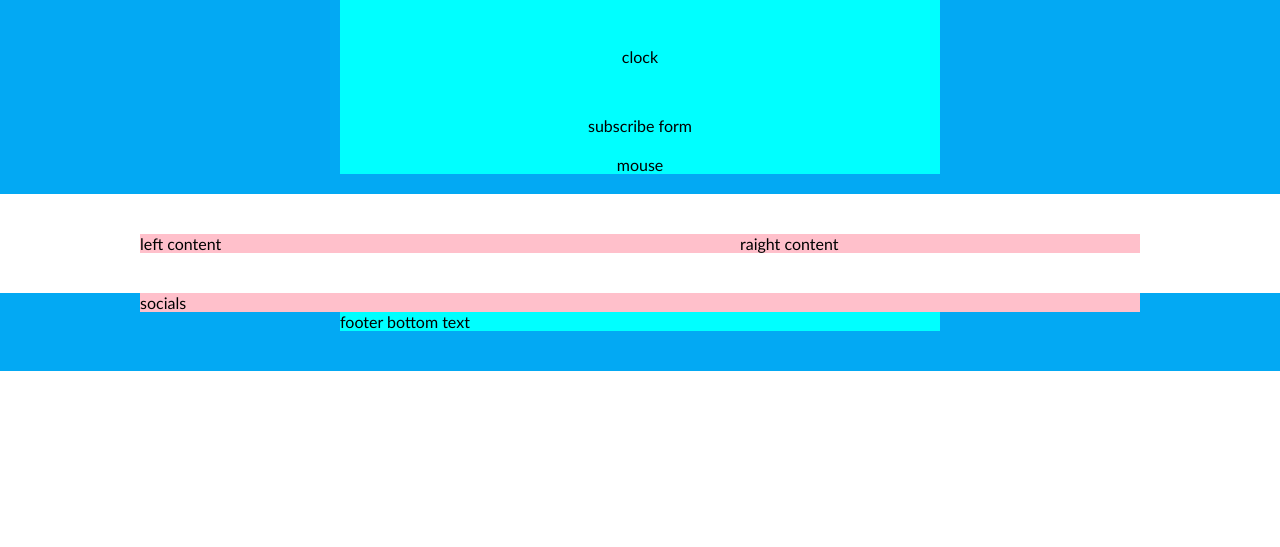
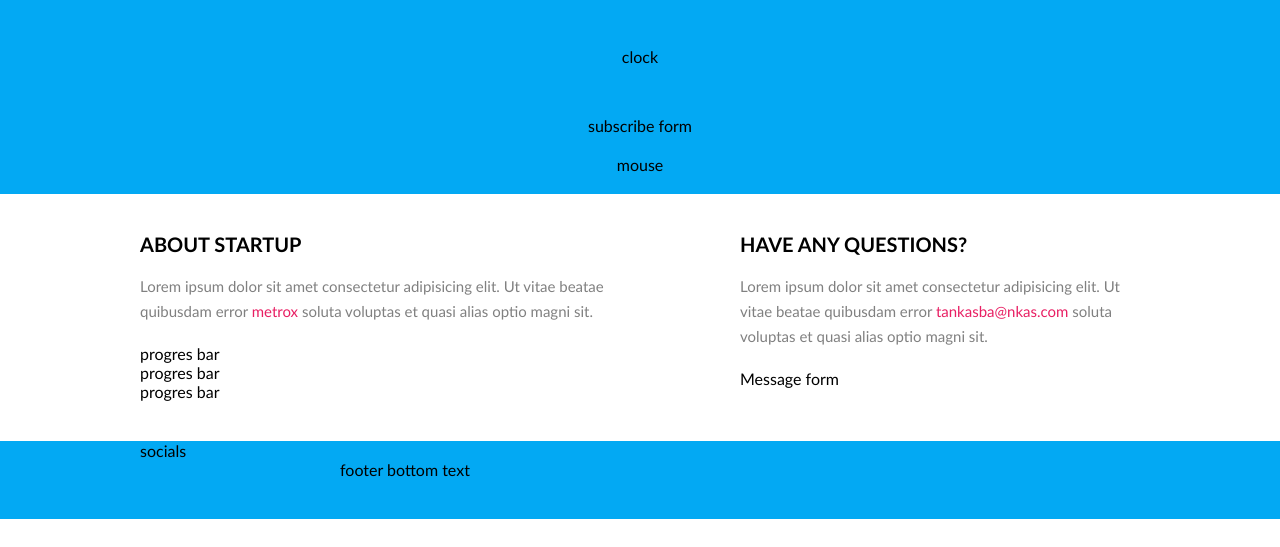
Before and after one commit to Ramazinas/6-cooming-soon, a plain HTML site: page index.html in a window 1280 px wide. Shown: the part 253-800 px from the top of the page. Drawn offline with Linux system fonts and the light colour scheme.

Commit message:
main content

```diff
--- a/css/custom.css
+++ b/css/custom.css
@@ -39,6 +39,28 @@ background-color: var(--main-color);
     margin-bottom: var(--gap);
 }
 
+/* main */
+
+main h2 {
+    font-size: 20px;
+    line-height: 20px;
+    text-transform: uppercase;
+    color: black;
+    margin-bottom: var(--gap);
+}
+main p {
+    font-size: 15px;
+    line-height: 25px;
+    color: grey;
+    margin-bottom: var(--gap);
+}
+main p > a {
+    color: var(--buton-color);
+    text-decoration: none;
+}
+main p > a:hover {
+    text-decoration: underline;
+}
 
 /* footer */
 footer.conteiner {
--- a/css/layout.css
+++ b/css/layout.css
@@ -13,12 +13,12 @@ width: 100%; */
 }
         .conteiner > .short {
             grid-column: 3/4;
-            background-color: aqua;
+
 
         }
         .conteiner > .long {
             grid-column: 2/5;
-            background-color: pink;
+
         }
 
         .conteiner > .long.column {
--- a/css/variables.css
+++ b/css/variables.css
@@ -4,4 +4,5 @@ var() yra vienintelis budas issaukt css kintamaji */
 --gap: 20px;
 --big-gap: calc(2.5 * var(--gap));
 --main-color: #03A9F3;
+--buton-color: #E81F63;
 }
--- a/index.html
+++ b/index.html
@@ -43,10 +43,25 @@
     <main class="conteiner">
         <div class="long column">
         <div class="left">
-            left content
+            <h2>About startup</h2>
+            <p>Lorem ipsum dolor sit amet consectetur adipisicing elit. Ut vitae beatae quibusdam error <a href="#">metrox</a> soluta voluptas et quasi alias optio magni sit.</p>
+            <div class="progres-bar">
+                progres bar
+            </div>
+            <div class="progres-bar">
+                progres bar
+            </div>
+            <div class="progres-bar">
+                progres bar
+            </div>
+
         </div>
         <div class="right">
-            raight content
+            <h2>Have any questions?</h2>
+            <p>Lorem ipsum dolor sit amet consectetur adipisicing elit. Ut vitae beatae quibusdam error <a href="mailto:tankaba@nkas.com">tankasba@nkas.com</a> soluta voluptas et quasi alias optio magni sit.</p>
+            <form class="form">
+                Message form
+            </form>
         </div>
         </div>
 
```
